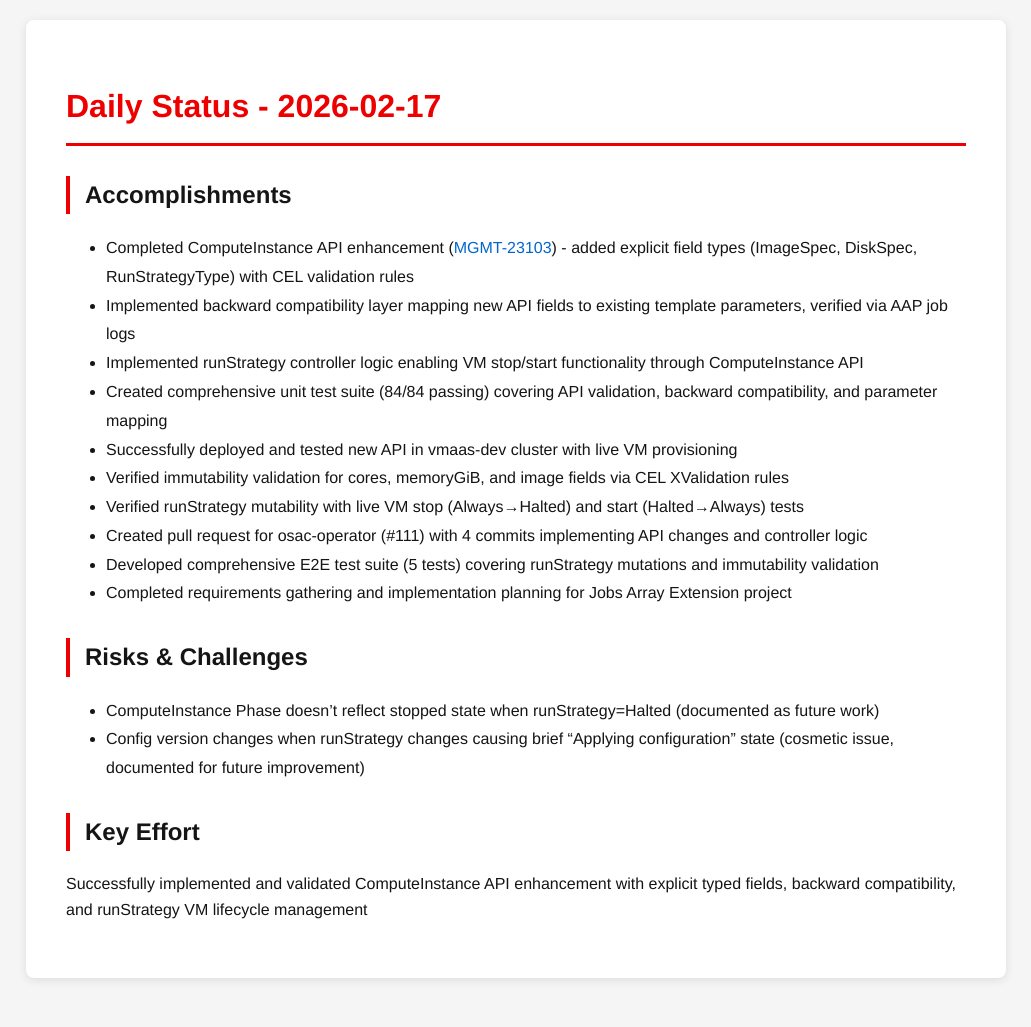
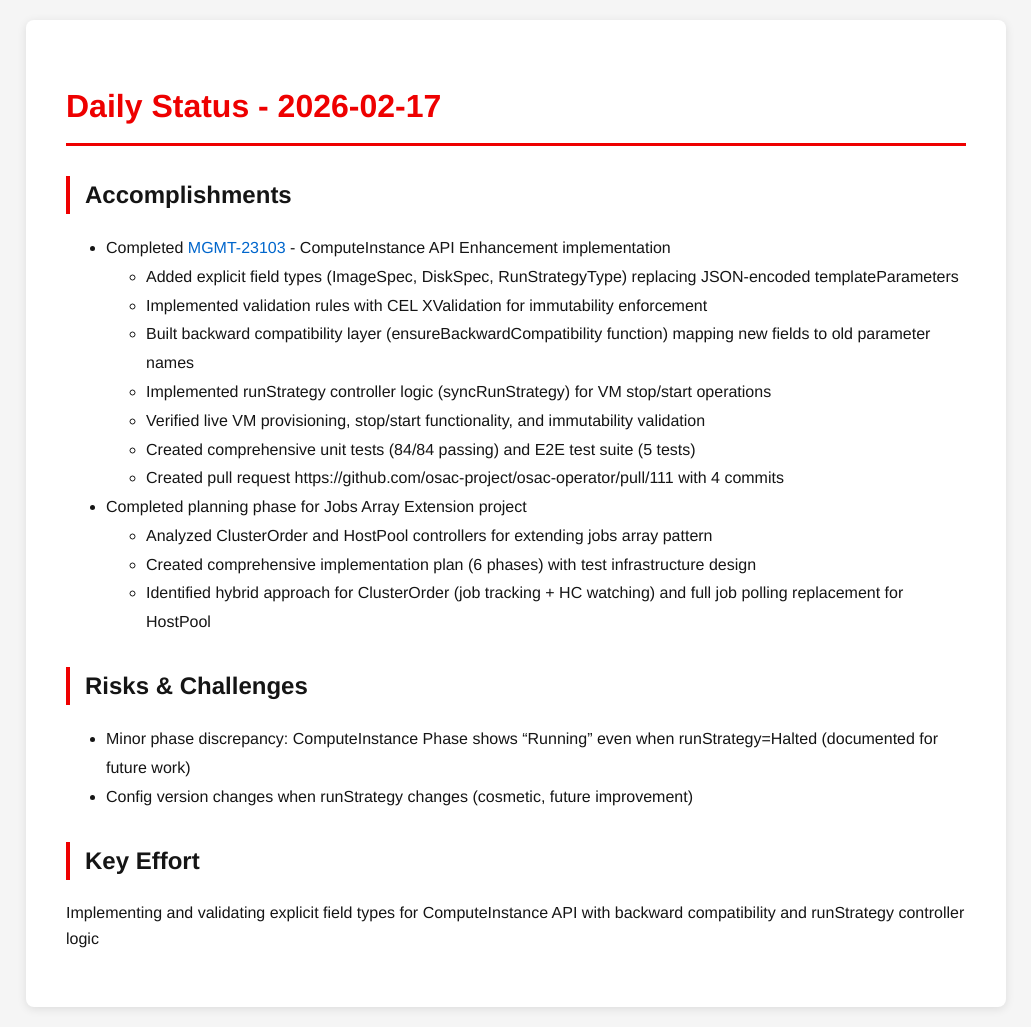
Before and after one commit to tzvatot/daily-status, a Jekyll site: the page built from 2026-02-17.md, in a window 1280 px wide. Shown: the whole page, without its empty margins (124-1155 px from the left). Built offline with Jekyll 4.4.1, drawn with Linux system fonts in a browser that asks for light colours; before the commit the page ends 998 px from its top, so only the background shows below that.

Commit message:
Daily status update - 2026-02-17

```diff
--- a/2026-02-17.md
+++ b/2026-02-17.md
@@ -7,20 +7,22 @@ date: 2026-02-17
 # Daily Status - 2026-02-17
 
 ## Accomplishments
-- Completed ComputeInstance API enhancement ([MGMT-23103](https://issues.redhat.com/browse/MGMT-23103)) - added explicit field types (ImageSpec, DiskSpec, RunStrategyType) with CEL validation rules
-- Implemented backward compatibility layer mapping new API fields to existing template parameters, verified via AAP job logs
-- Implemented runStrategy controller logic enabling VM stop/start functionality through ComputeInstance API
-- Created comprehensive unit test suite (84/84 passing) covering API validation, backward compatibility, and parameter mapping
-- Successfully deployed and tested new API in vmaas-dev cluster with live VM provisioning
-- Verified immutability validation for cores, memoryGiB, and image fields via CEL XValidation rules
-- Verified runStrategy mutability with live VM stop (Always→Halted) and start (Halted→Always) tests
-- Created pull request for osac-operator (#111) with 4 commits implementing API changes and controller logic
-- Developed comprehensive E2E test suite (5 tests) covering runStrategy mutations and immutability validation
-- Completed requirements gathering and implementation planning for Jobs Array Extension project
+- Completed [MGMT-23103](https://issues.redhat.com/browse/MGMT-23103) - ComputeInstance API Enhancement implementation
+  - Added explicit field types (ImageSpec, DiskSpec, RunStrategyType) replacing JSON-encoded templateParameters
+  - Implemented validation rules with CEL XValidation for immutability enforcement
+  - Built backward compatibility layer (ensureBackwardCompatibility function) mapping new fields to old parameter names
+  - Implemented runStrategy controller logic (syncRunStrategy) for VM stop/start operations
+  - Verified live VM provisioning, stop/start functionality, and immutability validation
+  - Created comprehensive unit tests (84/84 passing) and E2E test suite (5 tests)
+  - Created pull request https://github.com/osac-project/osac-operator/pull/111 with 4 commits
+- Completed planning phase for Jobs Array Extension project
+  - Analyzed ClusterOrder and HostPool controllers for extending jobs array pattern
+  - Created comprehensive implementation plan (6 phases) with test infrastructure design
+  - Identified hybrid approach for ClusterOrder (job tracking + HC watching) and full job polling replacement for HostPool
 
 ## Risks & Challenges
-- ComputeInstance Phase doesn't reflect stopped state when runStrategy=Halted (documented as future work)
-- Config version changes when runStrategy changes causing brief "Applying configuration" state (cosmetic issue, documented for future improvement)
+- Minor phase discrepancy: ComputeInstance Phase shows "Running" even when runStrategy=Halted (documented for future work)
+- Config version changes when runStrategy changes (cosmetic, future improvement)
 
 ## Key Effort
-Successfully implemented and validated ComputeInstance API enhancement with explicit typed fields, backward compatibility, and runStrategy VM lifecycle management
+Implementing and validating explicit field types for ComputeInstance API with backward compatibility and runStrategy controller logic
```
